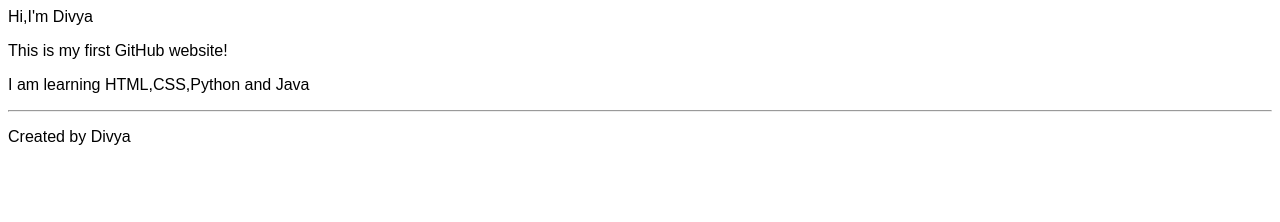
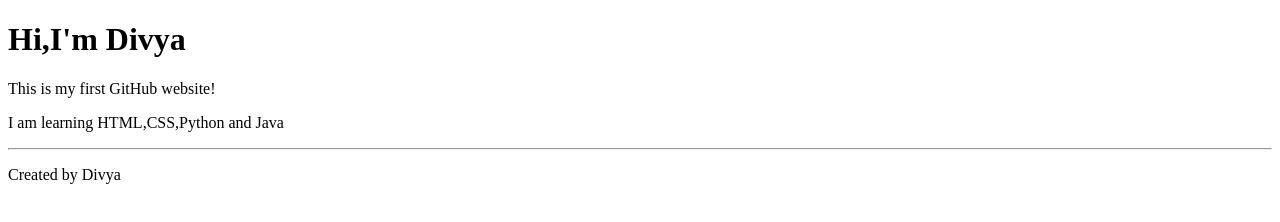
Before and after one commit to divya-engineer/Html-Project, a plain HTML site: page index.html in a window 1280 px wide. Drawn offline with Linux system fonts and the light colour scheme.

Commit message:
index.html

```diff
--- a/index.html
+++ b/index.html
@@ -1,10 +1,9 @@
 <!Doctype html>
 <html>
  <head>
-  <meta charset="UTF-8">
    <title>My First Website</title>
  </head>
- <body style="font-family:Arial;text-align:centre;>
+ <body>
   <h1>Hi,I'm Divya</h1>
   <p>This is my first GitHub website!</p>
   <p>I am learning HTML,CSS,Python and Java</p>
```
